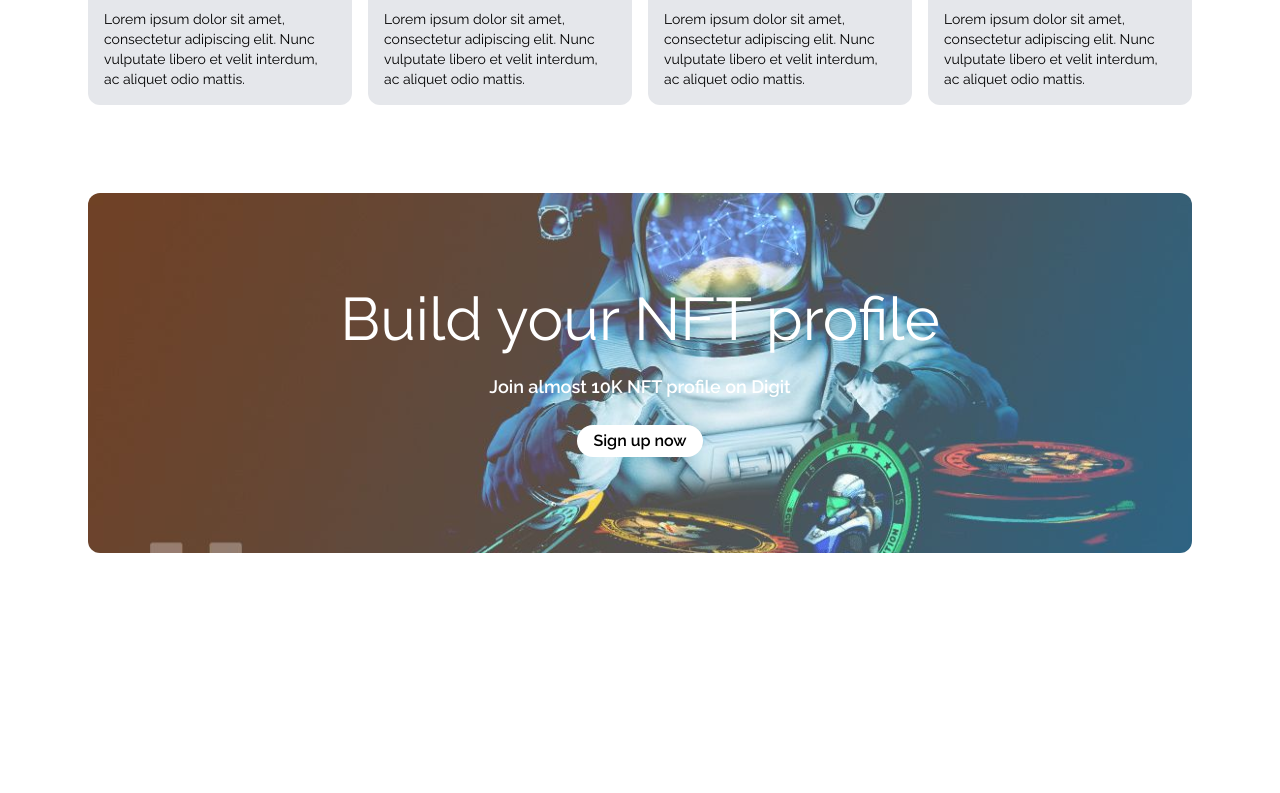
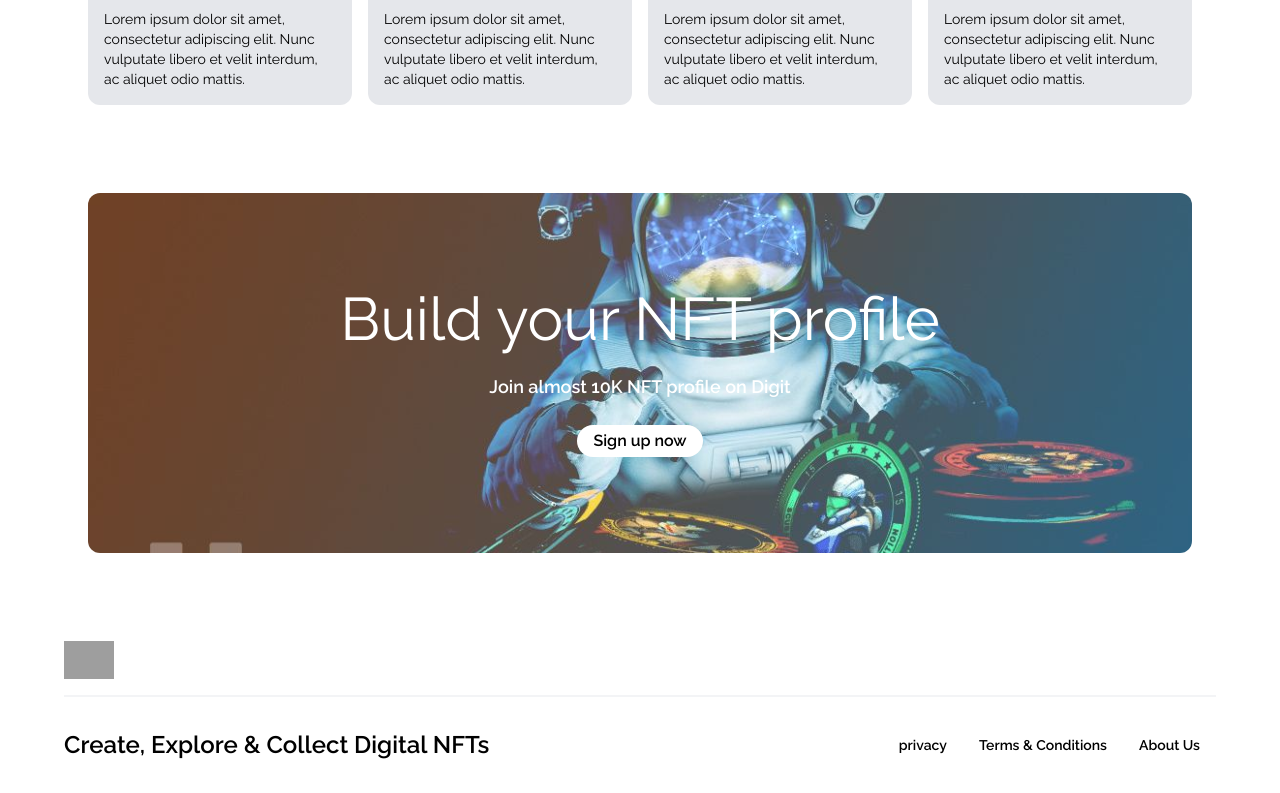
Before and after one commit to heyolaniran/figma-to-code-ed2-week1, a Next.js app: page / in a window 1280 px wide. Shown: the part 1201-1994 px from the top of the page. Before the commit the page ends 1794 px from the top, so only its background shows below. Built offline with nearby package versions, Linux system fonts and the light colour scheme; grey boxes are pictures that could not be loaded.

Commit message:
feat: footer

```diff
--- a/src/app/layout.tsx
+++ b/src/app/layout.tsx
@@ -2,6 +2,7 @@ import type { Metadata } from "next";
 import { Raleway } from "next/font/google";
 import "./globals.css";
 import NavBar from "@/components/NavBar";
+import Footer from "@/components/Footer";
 
 const inter = Raleway({ subsets: ["latin", "cyrillic"] });
 
@@ -22,6 +23,7 @@ export default function RootLayout({
         <main className={`relative overflow-hidden font-normal`}>
           {children}
         </main>
+        <Footer/>
       </body>
     </html>
   );
--- /dev/null
+++ b/src/components/Footer.tsx
@@ -0,0 +1,30 @@
+import Image from "next/image";
+import Link from "next/link";
+
+export default function Footer() {
+
+    return (
+        <footer className="p-4 mt-8 container">
+            <div>
+                <Image src={'/logo.svg'} width={50} height={50} alt="" className="" />
+            </div>
+
+            <hr className="border border-spacing-1 my-4 border-gray-100" />
+
+            <div className="lg:flex justify-between items-center">
+                <h1 className="font-semibold text-xl py-4 leading-5 lg:text-2xl">
+                    Create, Explore & Collect Digital NFTs
+                </h1>
+
+            <div className="flex lg:justify-center  ">
+                {['privacy',  'Terms & Conditions', 'About Us'].map((link) => (
+                    <Link href={''} className="px-4 leading-5 font-semibold text-sm ">{link}</Link>
+                ))}
+            </div>
+
+
+            </div>
+
+        </footer>
+    )
+}
```
